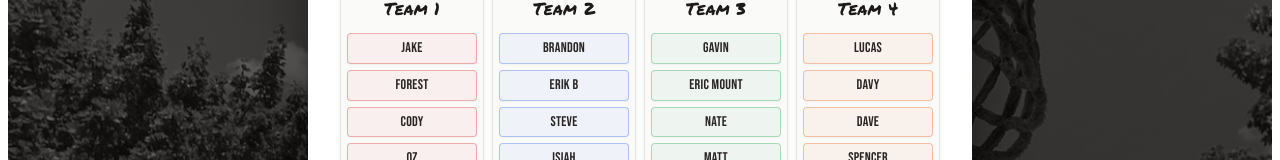
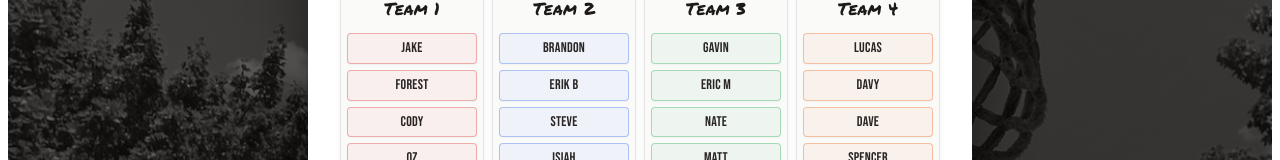
Before and after one commit to lvondd-sys/basketball-invite, a React (Vite) app: page / in a window 1280 px wide. Shown: the part 337-497 px from the top of the page. Built offline with nearby package versions, Linux system fonts and the light colour scheme.

Commit message:
Update App.jsx

```diff
--- a/src/App.jsx
+++ b/src/App.jsx
@@ -19,7 +19,7 @@
   },
   {
     name: "Team 3",
-    players: ["Gavin", "Eric Mount", "Nate", "Matt"],
+    players: ["Gavin", "Eric M", "Nate", "Matt"],
     color: "#16a34a",
     bg: "#f0fdf4",
   },
```
